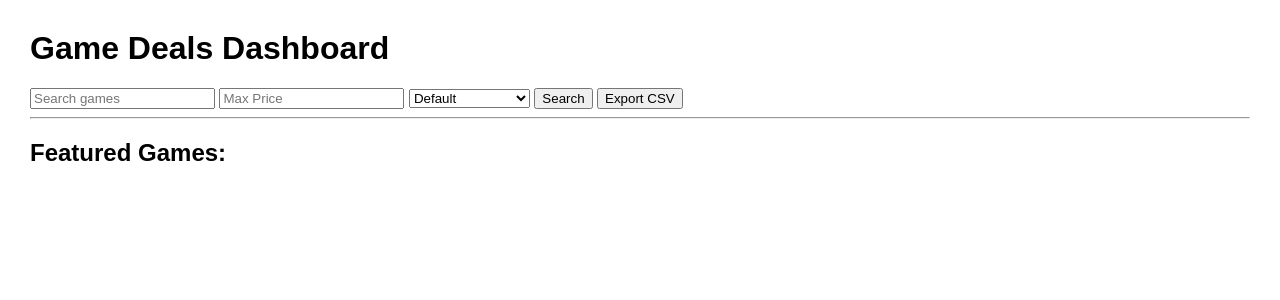
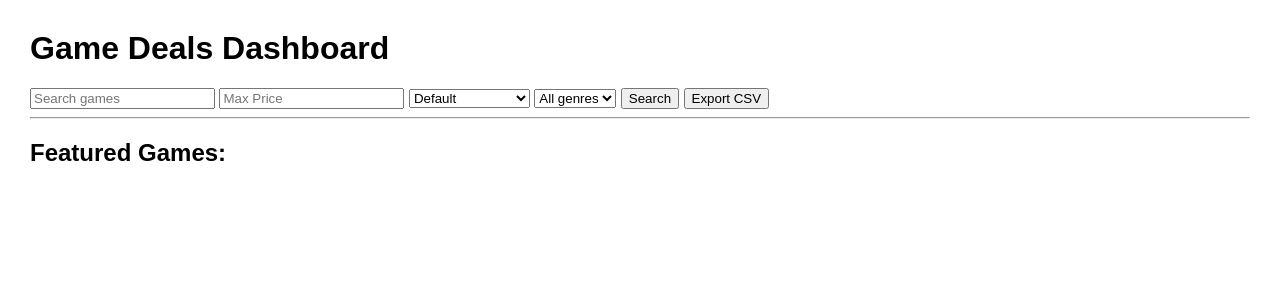
Before and after one commit to Jamie-apps/Project-1---Game-Deals-Scraper, a Flask app: page / in a window 1280 px wide. Shown: the top 300 px of the page. Run offline with Flask 3, Linux system fonts and the light colour scheme; data that the repository does not hold is empty.

Commit message:
base functionalities finished

```diff
--- a/app.py
+++ b/app.py
@@ -8,7 +8,14 @@ def home():
     search=request.args.get("search", "")
     max_price=request.args.get("max_price", type=float)
     sort=request.args.get("sort", "")
+    genre=request.args.get("genre", "")
     games=get_game_deals()
+    all_games=games.copy()
+    all_genres=set()
+    for game in games:
+        for genre_name in game["genre"]:
+            all_genres.add(genre_name)
+    all_genres=sorted(all_genres)
     if search:
         games=[
             game for game in games if search.lower() in game["title"].lower()
@@ -16,6 +23,10 @@ def home():
     if max_price is not None:
         games=[
             game for game in games if game["price"] <= max_price
+        ]
+    if genre:
+        games=[
+            game for game in games if genre in game ["genre"]
         ]
     if sort=="discount":
         games.sort(
@@ -33,9 +44,9 @@ def home():
     best_deal=None
     if games:
         best_deal=max(
-            games, key=lambda game: game["discount"]
+            all_games, key=lambda game: game["discount"]
         )
-    return render_template("index.html", games=games, search=search, max_price=max_price, sort=sort, best_deal=best_deal)
+    return render_template("index.html", games=games, search=search, max_price=max_price, sort=sort, genre=genre, best_deal=best_deal, all_genres=all_genres)
 
 @app.route("/export")
 def export_csv():
--- a/build_genres.py
+++ b/build_genres.py
@@ -40,7 +40,9 @@ for game in games:
     title=game["title"]
     if title not in cache:
         print(f"Looking up: {title}")
-        cache[title]=(get_genres(title))
+        genres=get_genres(title)
+        print(genres)
+        cache[title]=genres
 
 with open("genres.json", "w")as file:
     json.dump(
--- a/genres.json
+++ b/genres.json
@@ -24,7 +24,9 @@
         "Action",
         "RPG"
     ],
-    "Golf With Your Friends - Complete the Set": [],
+    "Golf With Your Friends - Complete the Set": [
+        "Multiplayer"
+    ],
     "SYNDUALITY: Echo of Ada Ultimate Edition": [
         "Action"
     ],
@@ -32,5 +34,21 @@
         "Indie",
         "Action",
         "RPG"
+    ],
+    "Strange Brigade - Deluxe Edition": [
+        "Adventure",
+        "Action",
+        "Puzzle"
+    ],
+    "Sniper Elite 4 Deluxe Edition": [
+        "Shooter",
+        "Adventure",
+        "Action"
+    ],
+    "Destiny 2: Legacy Collection 2025": [
+        "Massively Multiplayer",
+        "Shooter",
+        "Adventure",
+        "Action"
     ]
 }
--- a/scraper.py
+++ b/scraper.py
@@ -1,5 +1,6 @@
 import requests
 from bs4 import BeautifulSoup
+import json
 
 def get_games():
     return[
@@ -30,6 +31,7 @@ def test_scraper():
     return(results)
 
 def get_game_deals():
+    genre_cache=(load_genre_cache())
     url=("https://www.cheapshark.com/api/1.0/deals")
     response=requests.get(url)
     deals=response.json()
@@ -43,7 +45,7 @@ def get_game_deals():
             {
                 "title": deal["title"],
                 "price": float(deal["salePrice"]),
-                "genre": "unknown",
+                "genre": genre_cache.get(deal["title"], []),
                 "discount": discount
             }
         )
@@ -52,3 +54,10 @@ def get_game_deals():
 if __name__ == "__main__":
     deals=get_game_deals()
     print(deals[0])
+
+def load_genre_cache():
+    try:
+        with open("genres.json", "r")as file:
+            return json.load(file)
+    except:
+        return {}
--- a/templates/index.html
+++ b/templates/index.html
@@ -24,6 +24,12 @@
                 <option value="price" {% if sort == "price" %}selected{% endif %}>Lowest price</option>
                 <option value="title"{% if sort == "title"%}selected{% endif %}>A-Z</option>
             </select>
+            <select name="genre">
+                <option value="">All genres</option>
+                {% for genre_option in all_genres %}
+                <option value="{{ genre_option }}" {% if genre == genre_option %}selected{% endif %}>{{ genre_option }}</option>
+                {% endfor %}
+            </select>
             <button>Search</button>
             <a href="/export">
                 <button type="button">Export CSV</button>
@@ -40,7 +46,7 @@
         {% endif %}
             <h3>{{ game.title }}</h3>
             <p>{{ game.price }}</p>
-            <p>{{ game.genre }}</p>
+            <p>{{ game.genre | join(",") }}</p>
             <p>{{ game.discount }}</p>
         </div>
         <hr>
```
